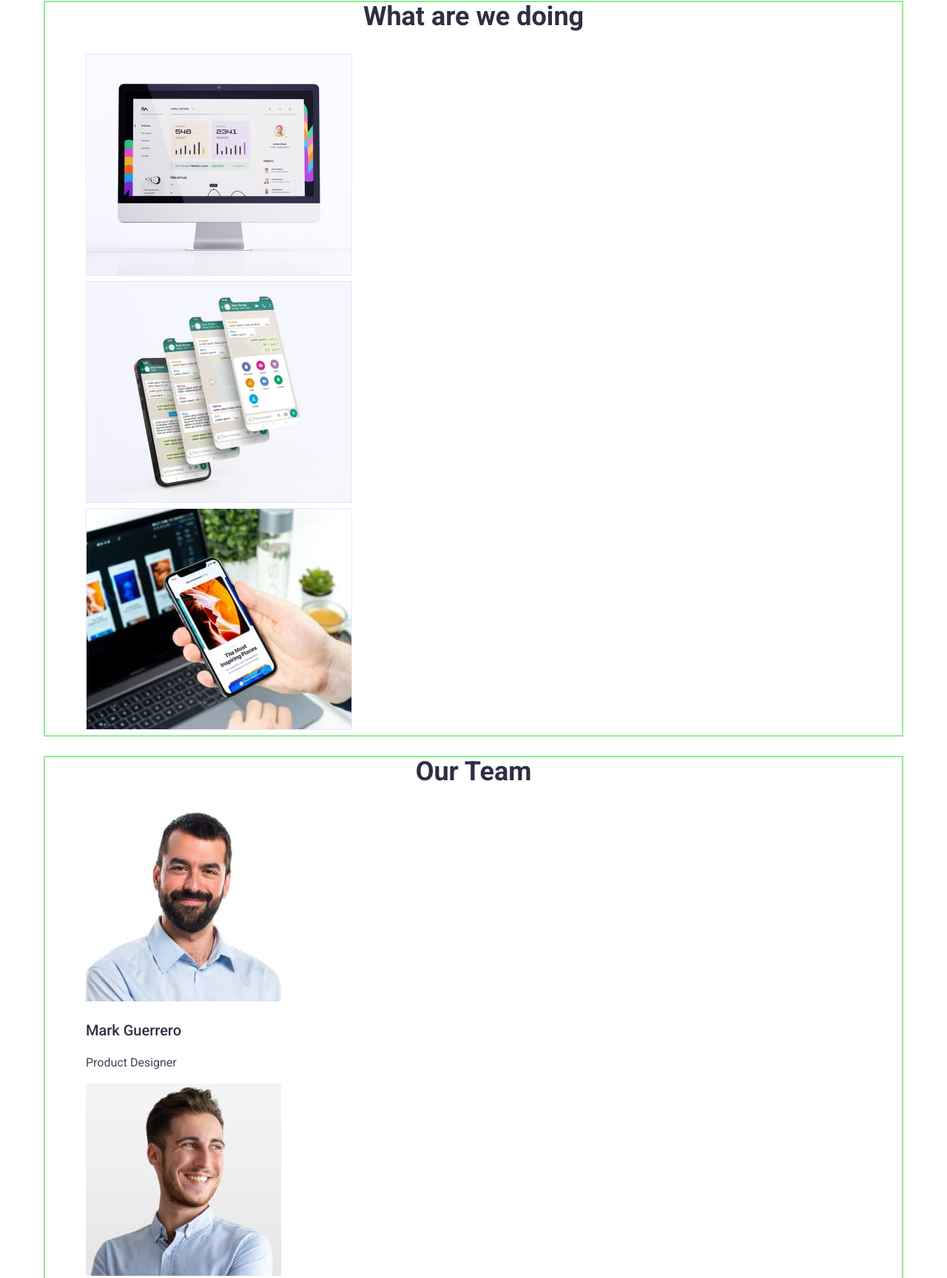
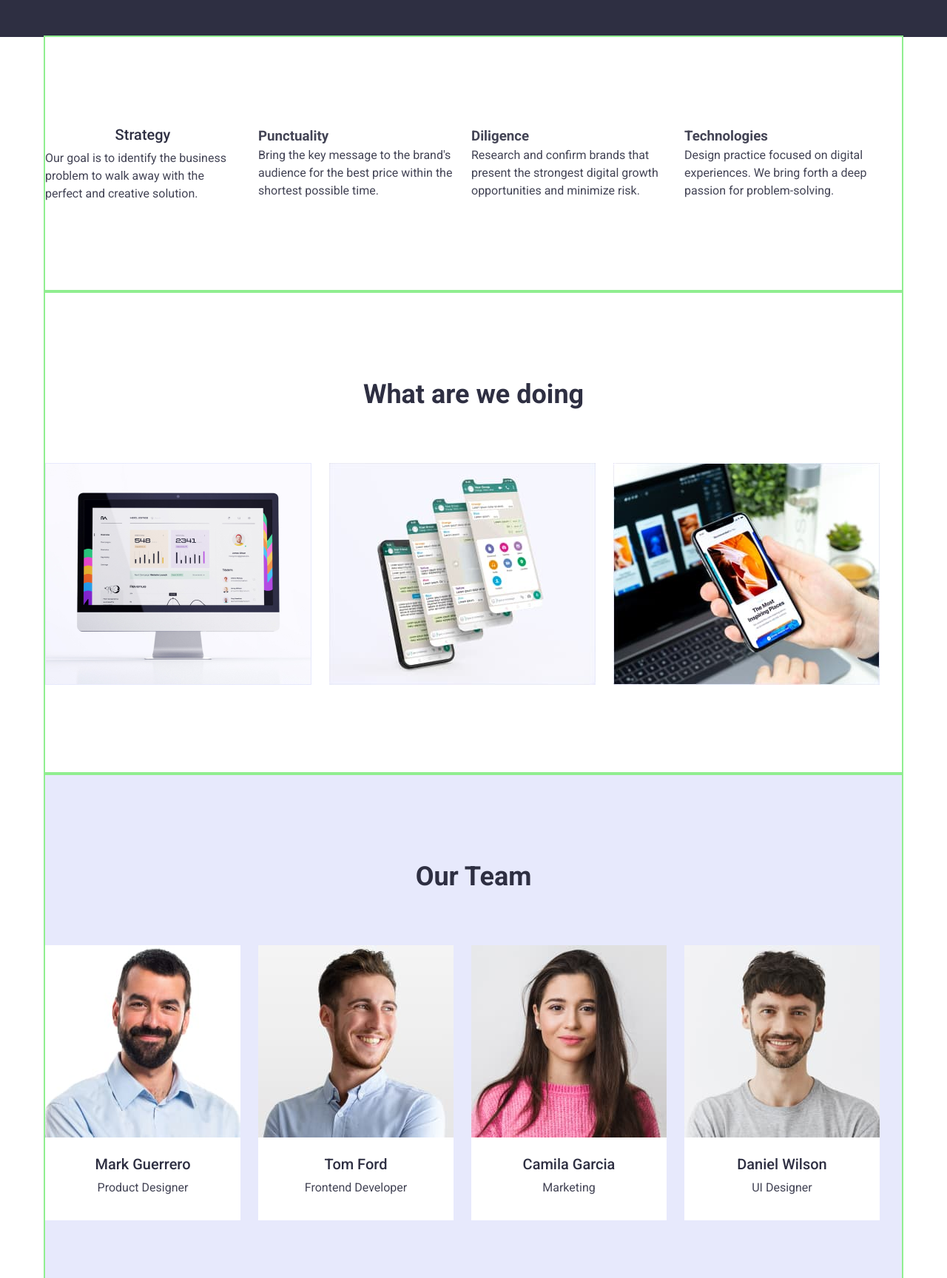
Before and after one commit to Tensys57/goit-markup-hw-03, a plain HTML site: page index.html in a window 1280 px wide. Shown: the part 622-2350 px from the top of the page at 74% size. Drawn offline with nearby package versions, Linux system fonts and the light colour scheme.

Commit message:
Add margins, paddings, geometry

```diff
--- a/css/styles.css
+++ b/css/styles.css
@@ -8,15 +8,6 @@
   --normal-button-color: #4d5ae5;
   --normal-button-bg: #f4f4fd;
   --hover-button-bg: #404bbf;
-}
-
-html {
-  box-sizing: border-box;
-}
-*,
-*::before,
-*::after {
-  box-sizing: inherit;
 }
 
 .visually-hidden {
@@ -43,6 +34,43 @@ body {
   margin: 0;
 }
 
+p,
+h1,
+h2,
+h3,
+h4,
+h5,
+h6 {
+  margin: 0;
+}
+
+ul {
+  list-style: none;
+  margin: 0;
+  padding: 0;
+}
+
+button {
+  font-family: inherit;
+  border: none;
+  padding: 0;
+  background: transparent;
+}
+
+a {
+  text-decoration: none;
+  color: inherit;
+}
+
+img {
+  display: block;
+  max-width: 100%;
+  height: auto;
+}
+address {
+  font-style: inherit;
+}
+
 .container {
   width: 1158px;
   padding: 0 15px;
@@ -51,8 +79,8 @@ body {
   outline: 2px solid lightgreen;
 }
 
-.list {
-  list-style: none;
+.section {
+  padding: 120px 0;
 }
 
 /* Header */
@@ -91,13 +119,13 @@ nav {
 .site-nav {
   display: flex;
   margin-left: 76px;
+  padding: 24px 0;
 }
 .site-nav .link {
   color: var(--primary-title-color);
   font-weight: 500;
   font-size: 16px;
   line-height: 1.5;
-  text-decoration: none;
 }
 
 .site-nav .item:not(:last-child) {
@@ -139,13 +167,17 @@ nav {
 
 .hero {
   background-color: var(--hero-bg-color);
+  text-align: center;
+  padding: 188px 0;
 }
 
 .hero-title {
   color: var(--primary-bg-color);
   font-size: 56px;
   line-height: 1.07;
-  text-align: center;
+  /* display: inline-block; */
+  width: 496px;
+  margin: 0 auto 48px;
 }
 
 .hero-button {
@@ -156,6 +188,7 @@ nav {
   font-weight: 500;
   font-size: 16px;
   line-height: 1.5;
+  padding: 16px 32px;
 }
 
 .hero-button:hover,
@@ -163,31 +196,87 @@ nav {
   background-color: var(--hover-button-bg);
 }
 
+/* Features */
+
+.feature-list {
+  display: flex;
+  flex-wrap: wrap;
+}
+
+.feature-list .item {
+  width: 264px;
+  margin-right: 24px;
+}
+
+.feature-list .item:last-child {
+  margin-right: 0;
+}
+
+/* Products */
+
 .section-title {
   color: var(--primary-title-color);
   font-weight: 700;
   font-size: 36px;
   line-height: 1.11;
   text-align: center;
+  margin-bottom: 72px;
 }
+
+.products-list {
+  display: flex;
+}
+
+.products-list .item:not(:last-child) {
+  margin-right: 24px;
+}
+/* Team */
 
 .title {
   color: var(--primary-title-color);
   font-weight: 500;
   font-size: 20px;
   line-height: 1.2;
+  text-align: center;
+  margin-bottom: 8px;
 }
 
 .team {
   background-color: var(--secondary-bg-colour);
 }
 
+.team-list {
+  display: flex;
+}
+
+.team-list .item:not(:last-child) {
+  margin-right: 24px;
+}
+
+.team-portrait {
+  margin-bottom: 24px;
+}
+
+.team-name {
+  background-color: var(--primary-bg-color);
+}
+
+.function {
+  text-align: center;
+  padding-bottom: 32px;
+}
+
+/* Footer */
+
 .footer {
   background-color: var(--hero-bg-color);
+  padding: 100px 0 100px 156px;
 }
 
 .declaration {
   color: var(--primary-bg-color);
+  width: 264px;
+  margin-top: 16px;
 }
 
 .logo-light {
--- a/index.html
+++ b/index.html
@@ -12,7 +12,10 @@
       href="https://fonts.googleapis.com/css2?family=Raleway:wght@800&family=Roboto:wght@400;500;700;900&display=swap"
       rel="stylesheet"
     />
-
+    <link
+      rel="stylesheet"
+      href="https://cdnjs.cloudflare.com/ajax/libs/modern-normalize/1.1.0/modern-normalize.min.css"
+    />
     <link rel="stylesheet" href="./css/styles.css" />
   </head>
   <body>
@@ -33,7 +36,7 @@
         </ul>
       </nav>
       <address>
-        <ul class="contacts-nav list">
+        <ul class="contacts-nav">
           <li class="item">
             <a href="mailto:info@devstudio.com" class="contact"
               >info@devstudio.com</a
@@ -56,29 +59,29 @@
       <!-- Features of the company -->
       <section class="section features container">
         <h2 class="section-title visually-hidden">Our Features</h2>
-        <ul class="feature-list list">
-          <li>
+        <ul class="feature-list">
+          <li class="item">
             <h3 class="title">Strategy</h3>
             <p>
               Our goal is to identify the business problem to walk away with the
               perfect and creative solution.
             </p>
           </li>
-          <li>
+          <li class="item">
             <h3>Punctuality</h3>
             <p>
               Bring the key message to the brand's audience for the best price
               within the shortest possible time.
             </p>
           </li>
-          <li>
+          <li class="item">
             <h3>Diligence</h3>
             <p>
               Research and confirm brands that present the strongest digital
               growth opportunities and minimize risk.
             </p>
           </li>
-          <li>
+          <li class="item">
             <h3>Technologies</h3>
             <p>
               Design practice focused on digital experiences. We bring forth a
@@ -90,84 +93,96 @@
       <!-- Products -->
       <section class="section products container">
         <h2 class="section-title">What are we doing</h2>
-        <ul class="products-list list">
-          <li>
+        <ul class="products-list">
+          <li class="item">
             <img src="./images/img-product-1.jpg" alt="Service 1" width="360" />
           </li>
-          <li>
+          <li class="item">
             <img src="./images/img-product-2.jpg" alt="Service 2" width="360" />
           </li>
-          <li>
+          <li class="item">
             <img src="./images/img-product-3.jpg" alt="Service 3" width="360" />
           </li>
         </ul>
       </section>
       <!-- The team -->
-      <section class="section container">
+      <section class="section container team">
         <h2 class="section-title">Our Team</h2>
-        <ul class="team-list list">
-          <li>
+        <ul class="team-list">
+          <li class="item">
+            <div class="team-name">
               <img
+                class="team-portrait"
                 src="./images/img-team-1.jpg"
                 alt="Portrait of Mark Guerrero"
                 width="264"
               />
               <h3 class="title">Mark Guerrero</h3>
-            <p>Product Designer</p>
+              <p class="function">Product Designer</p>
               <ul class="list">
                 <li><a href="" aria-label="inatagram-link"></a></li>
                 <li><a href="" aria-label="twitter-link"></a></li>
                 <li><a href="" aria-label="facebook-link"></a></li>
                 <li><a href="" aria-label="linkedin-link"></a></li>
               </ul>
+            </div>
           </li>
 
-          <li>
+          <li class="item">
+            <div class="team-name">
               <img
+                class="team-portrait"
                 src="./images/img-team-2.jpg"
                 alt="Portrait of Tom Ford"
                 width="264"
               />
               <h3 class="title">Tom Ford</h3>
-            <p>Frontend Developer</p>
+              <p class="function">Frontend Developer</p>
               <ul class="list">
                 <li><a href="" aria-label="inatagram-link"></a></li>
                 <li><a href="" aria-label="twitter-link"></a></li>
                 <li><a href="" aria-label="facebook-link"></a></li>
                 <li><a href="" aria-label="linkedin-link"></a></li>
               </ul>
+            </div>
           </li>
 
-          <li>
+          <li class="item">
+            <div class="team-name">
               <img
+                class="team-portrait"
                 src="./images/img-team-3.jpg"
                 alt="Portrait of Camila Garcia"
                 width="264"
               />
               <h3 class="title">Camila Garcia</h3>
-            <p>Marketing</p>
+              <p class="function">Marketing</p>
               <ul class="list">
                 <li><a href="" aria-label="inatagram-link"></a></li>
                 <li><a href="" aria-label="twitter-link"></a></li>
                 <li><a href="" aria-label="facebook-link"></a></li>
                 <li><a href="" aria-label="linkedin-link"></a></li>
               </ul>
+            </div>
           </li>
 
-          <li>
+          <li class="item">
+            <div class="team-name">
               <img
+                class="team-portrait"
                 src="./images/img-team-4.jpg"
                 alt="Portrait of Daniel Wilson"
                 width="264"
               />
               <h3 class="title">Daniel Wilson</h3>
-            <p>UI Designer</p>
+              <p class="function">UI Designer</p>
               <ul class="list">
                 <li><a href="" aria-label="inatagram-link"></a></li>
                 <li><a href="" aria-label="twitter-link"></a></li>
                 <li><a href="" aria-label="facebook-link"></a></li>
                 <li><a href="" aria-label="linkedin-link"></a></li>
               </ul>
+            </div>
           </li>
         </ul>
       </section>
```
Lines whose indentation alone changed are shown as unchanged.
